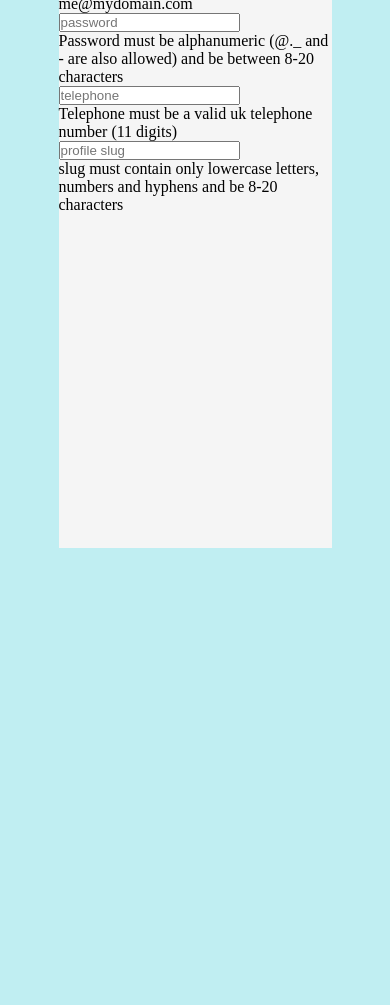
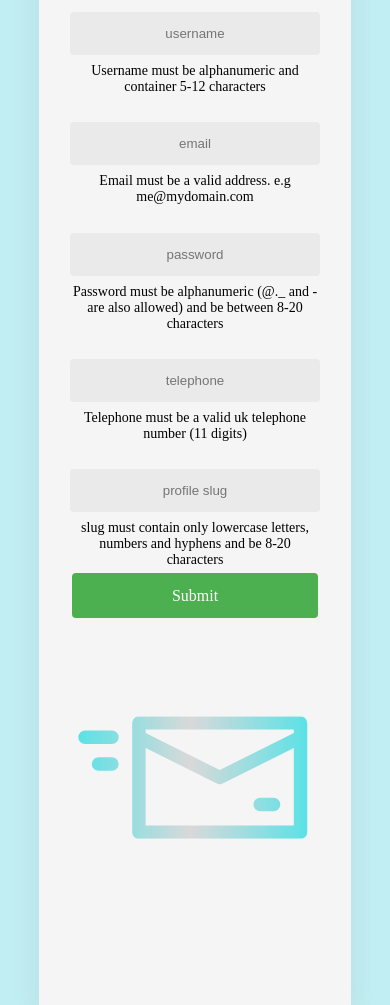
Before and after one commit to Dannydott/Regular-Expressions-form-test, a plain HTML site: page index.html in a window 390 px wide. Shown: the part 252-1257 px from the top of the page. Before the commit the page ends 844 px from the top, so only its background shows below. Drawn offline with Linux system fonts and the light colour scheme.

Commit message:
Added the flex-box and the media query and started styling the form more

```diff
--- a/index.html
+++ b/index.html
@@ -11,10 +11,13 @@
   <body>
     <div class="container">
       <div class="flex-container">
-        <img src="" alt="" />
+        <div class="img-items">
+          <img src="Untitled design.png" alt="" />
+        </div>
+        <div class="items">
           <div class="form-section">
             <h1>New user sign up</h1>
-          <form action="">
+            <form>
               <input type="text" name="username" placeholder="username" />
               <p>Username must be alphanumeric and container 5-12 characters</p>
 
@@ -23,8 +26,8 @@
 
               <input type="password" name="password" placeholder="password" />
               <p>
-              Password must be alphanumeric (@._ and - are also allowed) and be
-              between 8-20 characters
+                Password must be alphanumeric (@._ and - are also allowed) and
+                be between 8-20 characters
               </p>
 
               <input type="text" name="telephone" placeholder="telephone" />
@@ -32,10 +35,12 @@
 
               <input type="text" name="slug" placeholder="profile slug" />
               <p>
-              slug must contain only lowercase letters, numbers and hyphens and
-              be 8-20 characters
+                slug must contain only lowercase letters, numbers and hyphens
+                and be 8-20 characters
               </p>
+              <a href="">Submit</a>
             </form>
+          </div>
         </div>
       </div>
     </div>
--- a/style.css
+++ b/style.css
@@ -10,8 +10,73 @@ body {
 
 .container {
   margin: 0 auto;
-  width: 70%;
-  height: 700px;
+  width: 80%;
   background-color: #f5f5f5;
+  padding: 100px;
   margin-top: 100px;
+  box-shadow: rgba(149, 157, 165, 0.2) 0px 8px 24px;
 }
+
+.flex-container {
+  display: flex;
+  justify-content: space-around;
+  align-items: center;
+  gap: 50px;
+}
+
+.img-items {
+  width: 30%;
+  min-width: 150px;
+}
+
+.items {
+  width: 40%;
+  min-width: 250px;
+  text-align: center;
+}
+
+h1,
+p {
+  margin-bottom: 1.2rem;
+}
+
+p {
+  font-size: 14px;
+}
+
+a {
+  width: 100%;
+  background-color: #4caf50;
+  color: white;
+  padding: 14px 100px;
+  margin: 8px 0;
+  border: none;
+  border-radius: 4px;
+  cursor: pointer;
+  text-decoration: none;
+}
+
+input {
+  width: 60%;
+  width: 100%;
+  background-color: rgb(235, 234, 234);
+  color: white;
+  padding: 14px 20px;
+  margin: 8px 0;
+  border: none;
+  border-radius: 4px;
+  cursor: pointer;
+  text-align: center;
+}
+
+@media only screen and (max-width: 920px) {
+  .flex-container {
+    flex-direction: column;
+  }
+
+  .img-items {
+    order: 1;
+    display: flex;
+    justify-content: center;
+  }
+}
```
Also changed, not shown: Untitled design.png (added). Lines whose indentation alone changed are shown as unchanged.
